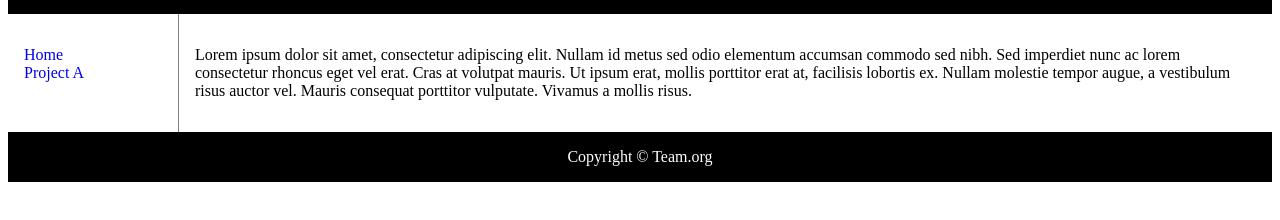
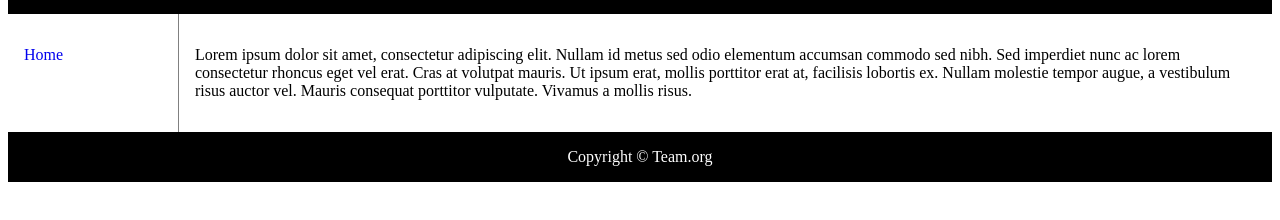
Before and after one commit to antonalberdi/swe, a plain HTML site: page index.html in a window 1280 px wide. Shown: the part 106-326 px from the top of the page. Drawn offline with Linux system fonts and the light colour scheme.

Commit message:
Fix Home 2 par missing

```diff
--- a/index.html
+++ b/index.html
@@ -12,7 +12,6 @@
 		<nav>
 		  <ul>
 			<li><a href="index.html">Home</a></li>
-			<li><a href="http://www.google.es" target="_blank">Project A</a></li>
 		  </ul>
 		</nav>
 		<article>
```
